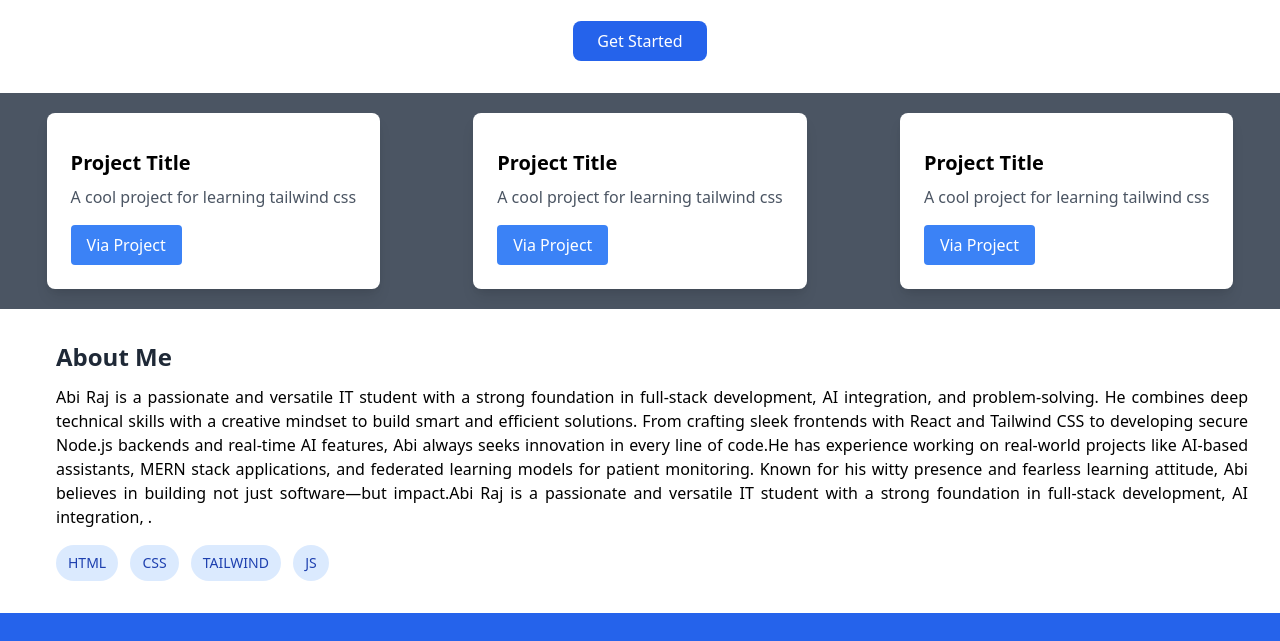
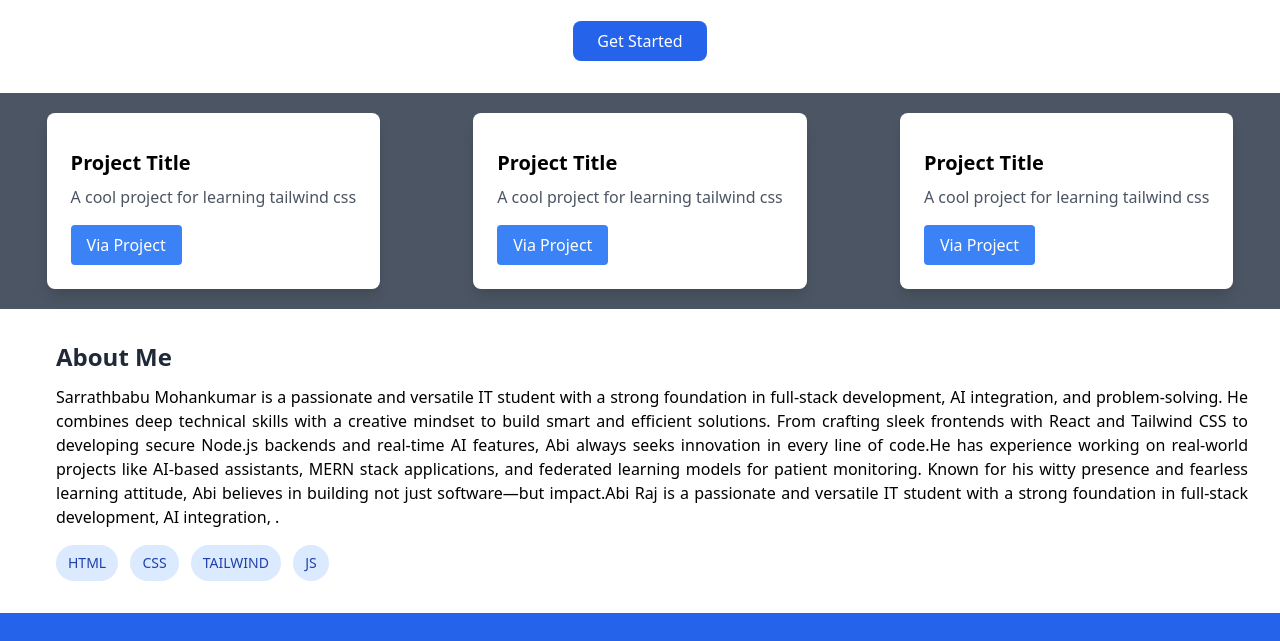
Before and after one commit to Sarrath07/Tailwind-css, a plain HTML site: page index.html in a window 1280 px wide. Shown: the part 159-800 px from the top of the page. Drawn offline with nearby package versions, Linux system fonts and the light colour scheme.

Commit message:
index.html

```diff
--- a/index.html
+++ b/index.html
@@ -72,7 +72,7 @@
       <div class="mt-4 md:mt-0 md:ml-6 text-center md:text-left">
         <h2 class="text-2xl font-bold text-gray-800">About Me</h2>
         <p class="text-grey-600 mt-3 text-justify">
-          Abi Raj is a passionate and versatile IT student with a strong
+          Sarrathbabu Mohankumar is a passionate and versatile IT student with a strong
           foundation in full-stack development, AI integration, and
           problem-solving. He combines deep technical skills with a creative
           mindset to build smart and efficient solutions. From crafting sleek
```
